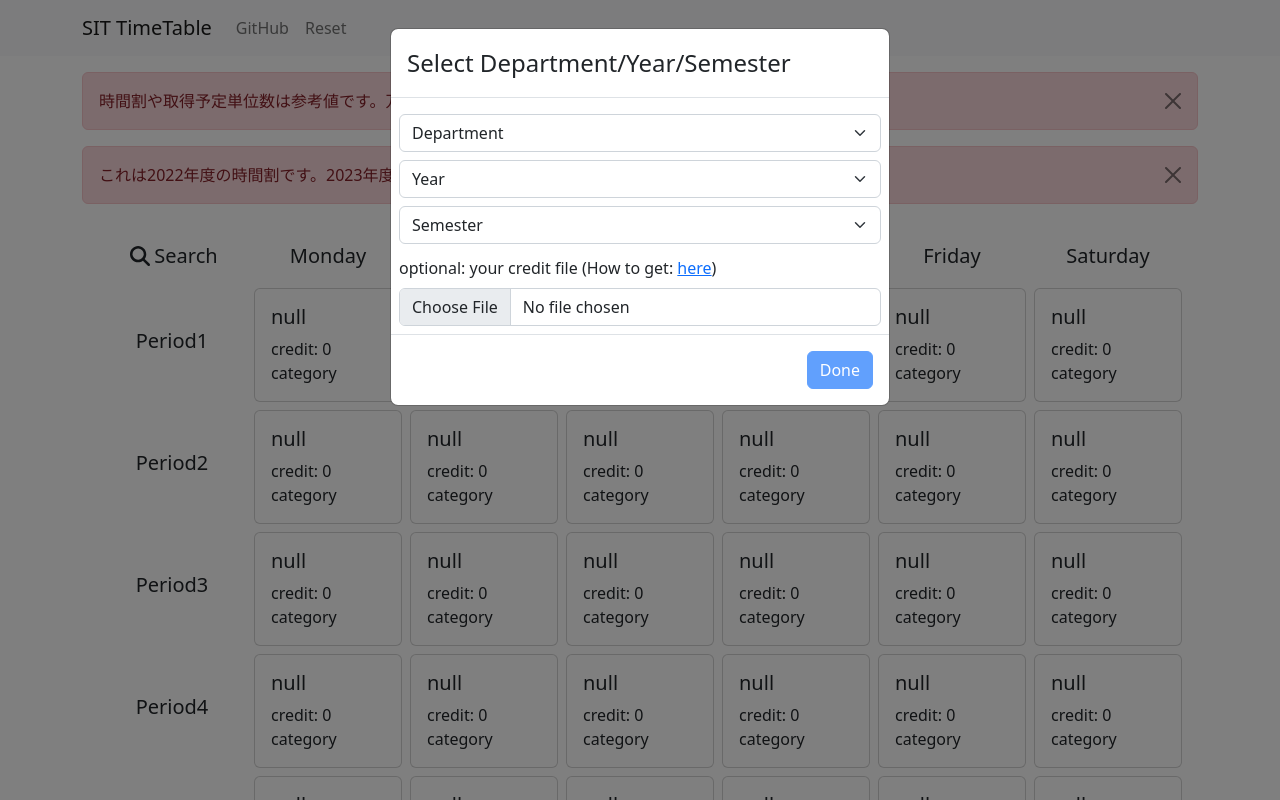
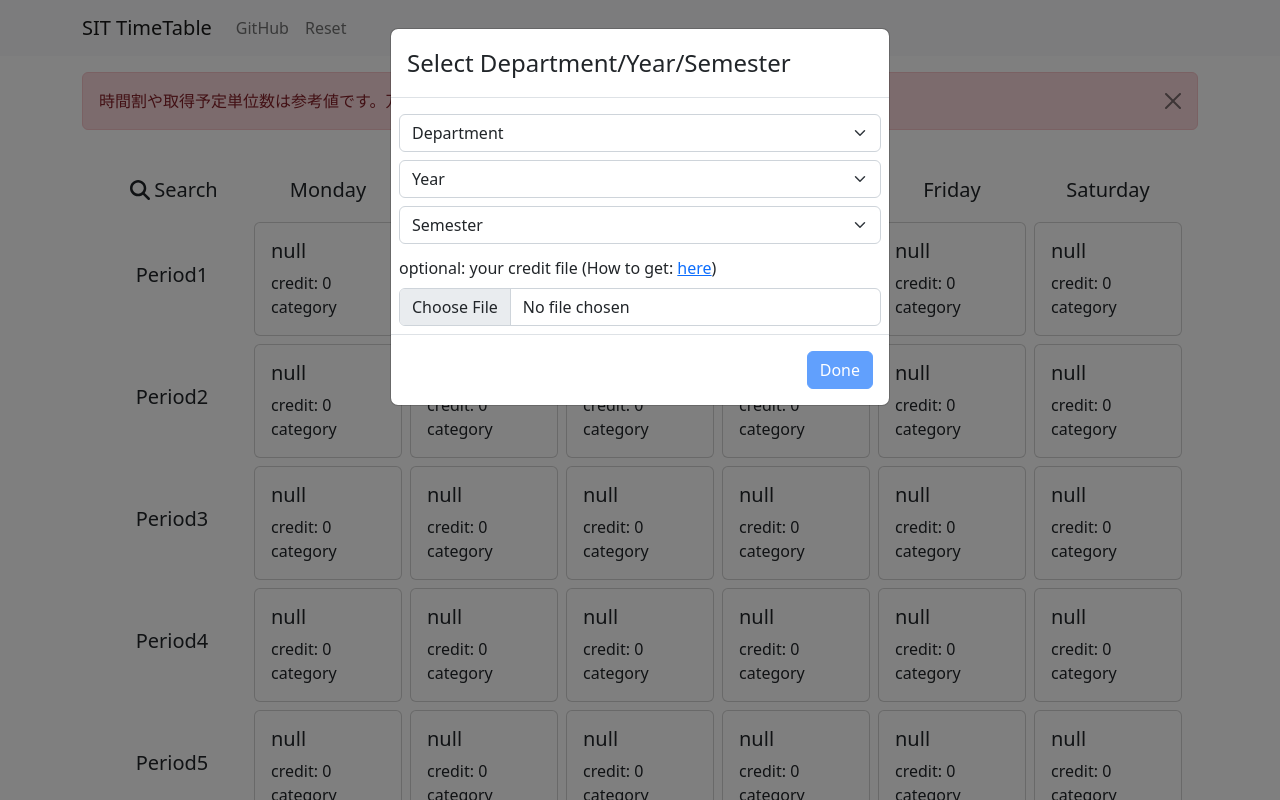
Before and after one commit to Kyo-s-s/sit_timetable, a React (Create React App) app: page / in a window 1280 px wide. Shown: the top 800 px of the page. Built offline with nearby package versions, Linux system fonts and the light colour scheme.

Commit message:
[Delete] Alert

```diff
--- a/src/App.tsx
+++ b/src/App.tsx
@@ -35,9 +35,6 @@ function App() {
         <Alert className="mt-3" variant="danger" onClose={() => setAlert(false)} show={alert} dismissible>
           時間割や取得予定単位数は参考値です。万が一誤りがあった場合でも、一切の責任を負いません。
         </Alert>
-        <Alert className="my-2" variant="danger" onClose={() => setAlert2022(false)} show={alert2022} dismissible>
-          これは2022年度の時間割です。2023年度の時間割は未定です。公開され次第更新します。
-        </Alert>
       </Container>
       {TimeTable()}
     </div>
```
